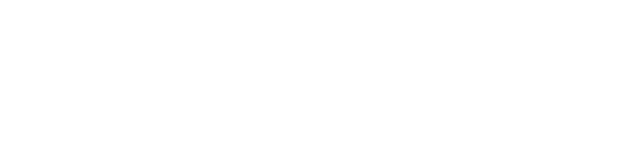
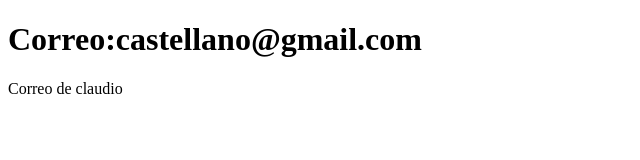
Before and after one commit to castellanoPorto/Sistema-de-informes, a plain HTML site: page index.html in a window 1280 px wide. Shown: the whole page, without its empty margins (0-640 px from the left). Drawn offline with Linux system fonts and the light colour scheme.

Commit message:
Actualiza el contacto

```diff
--- a/index.html
+++ b/index.html
@@ -6,6 +6,7 @@
     <title>Document</title>
 </head>
 <body>
-
+    <h1>Correo:castellano@gmail.com</h1>
+    <p>Correo de claudio</p>
 </body>
 </html>
```
